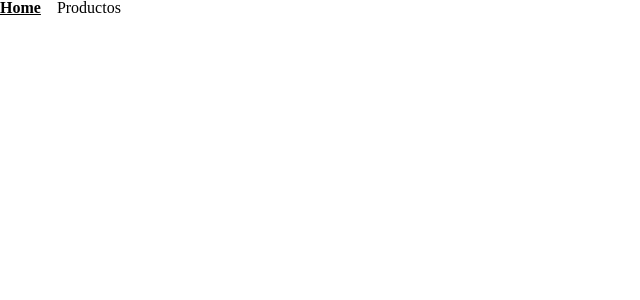
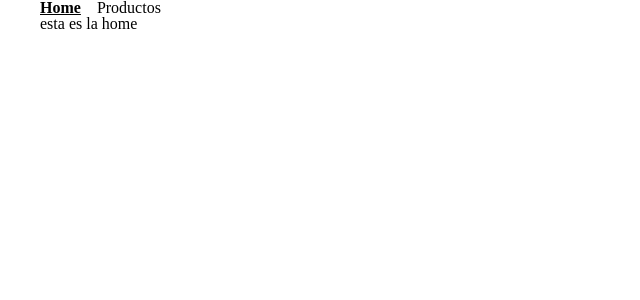
Before and after one commit to LucasRiggilloNK/ecommerce, an Angular app: page /home in a window 1280 px wide. Shown: the top 300 px of the page, without its empty margins (0-640 px from the left). Built offline with nearby package versions, Linux system fonts and the light colour scheme.

Commit message:
Add wrapper

```diff
--- a/src/app/app.component.html
+++ b/src/app/app.component.html
@@ -1 +1,4 @@
-<app-header></app-header>
+<div class="wrapper">
+  <app-header></app-header>
+  <router-outlet></router-outlet>
+</div>
--- a/src/app/home/home.component.html
+++ b/src/app/home/home.component.html
@@ -1,2 +1 @@
-<h2>Welcome to the Home Page!</h2>
-<p>This is the main page of the website.</p>
+<h1>esta es la home</h1>
--- a/src/styles.css
+++ b/src/styles.css
@@ -122,3 +122,8 @@ table {
   border-collapse: collapse;
   border-spacing: 0;
 }
+
+.wrapper {
+  max-width: 1200px;
+  margin: 0 auto;
+}
```
